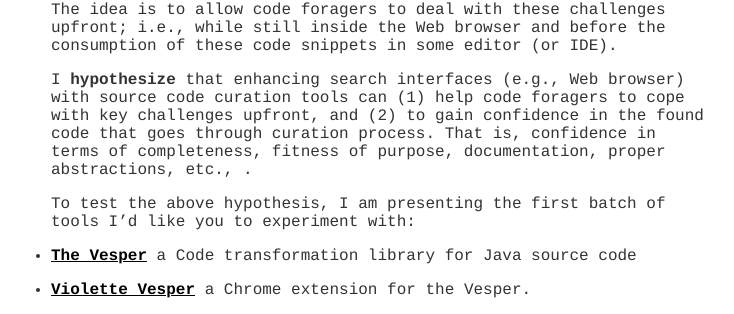
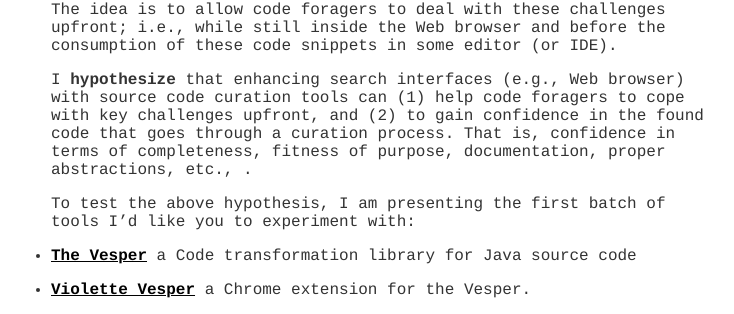
Before and after one commit to hsanchez/hsanchez.github.io, a Jekyll site: the page built from posts/thesiswork/tools/index.md, in a window 1280 px wide. Shown: the part 357-671 px from the top of the page, without its empty margins (259-993 px from the left). Built offline with Jekyll 4.4.1, drawn with Linux system fonts in a browser that asks for light colours; Markdown is read by kramdown in place of the engine named in the settings.

Commit message:
fixed a typo

```diff
--- a/posts/thesiswork/tools/index.md
+++ b/posts/thesiswork/tools/index.md
@@ -14,7 +14,7 @@
 
 I **hypothesize** that enhancing search interfaces (e.g., Web browser) with source code curation
 tools can (1) help code foragers to cope with key challenges upfront, and (2) to gain confidence in
-the found code that goes through curation process. That is, confidence in terms of completeness,
+the found code that goes through a curation process. That is, confidence in terms of completeness,
 fitness of purpose, documentation, proper abstractions, etc., .
 
 To test the above hypothesis, I am presenting the first batch of tools I'd like you to experiment
```
